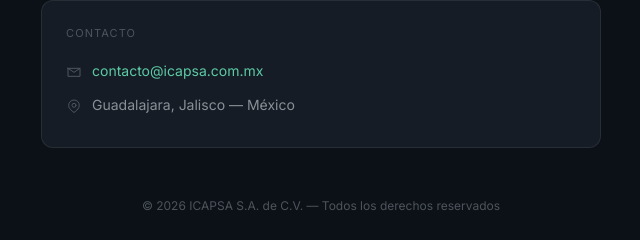
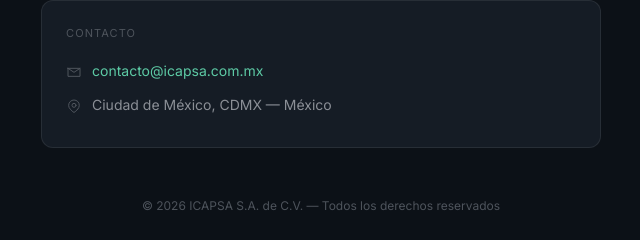
Before and after one commit to danruor/icapsa-web, a plain HTML site: page index.html in a window 1280 px wide. Shown: the part 477-717 px from the top of the page, 319-959 px from the left. Drawn offline with Linux system fonts and the light colour scheme.

Commit message:
Update: dirección a CDMX

```diff
--- a/index.html
+++ b/index.html
@@ -206,7 +206,7 @@
           <path d="M17.657 16.657L13.414 20.9a2 2 0 01-2.827 0l-4.244-4.243a8 8 0 1111.314 0z" stroke-linecap="round" stroke-linejoin="round"/>
           <circle cx="12" cy="11" r="3" stroke-linecap="round"/>
         </svg>
-        Guadalajara, Jalisco — México
+        Ciudad de México, CDMX — México
       </div>
 
     </div>
```
